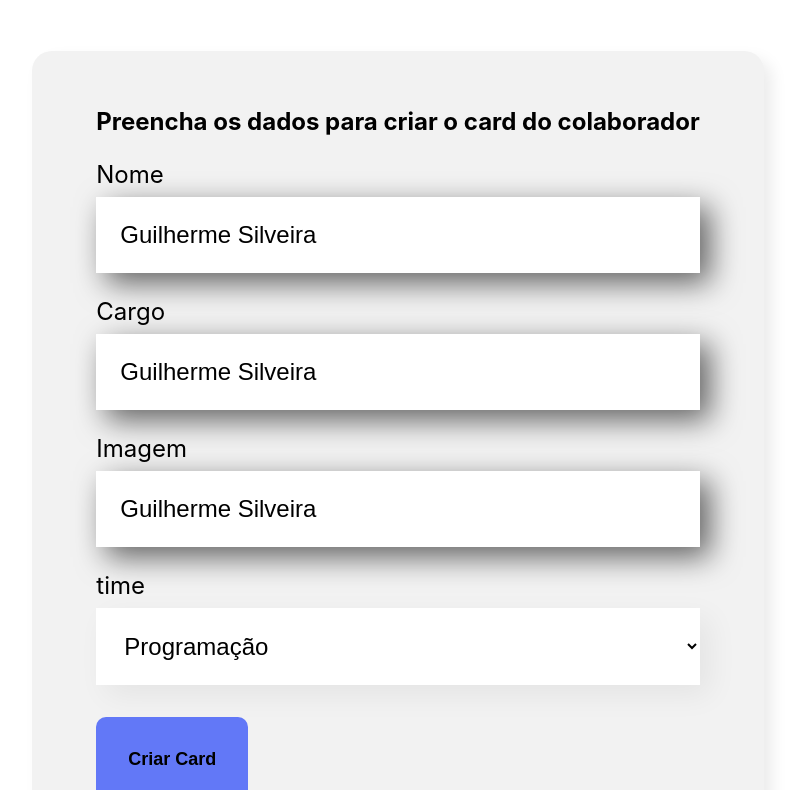
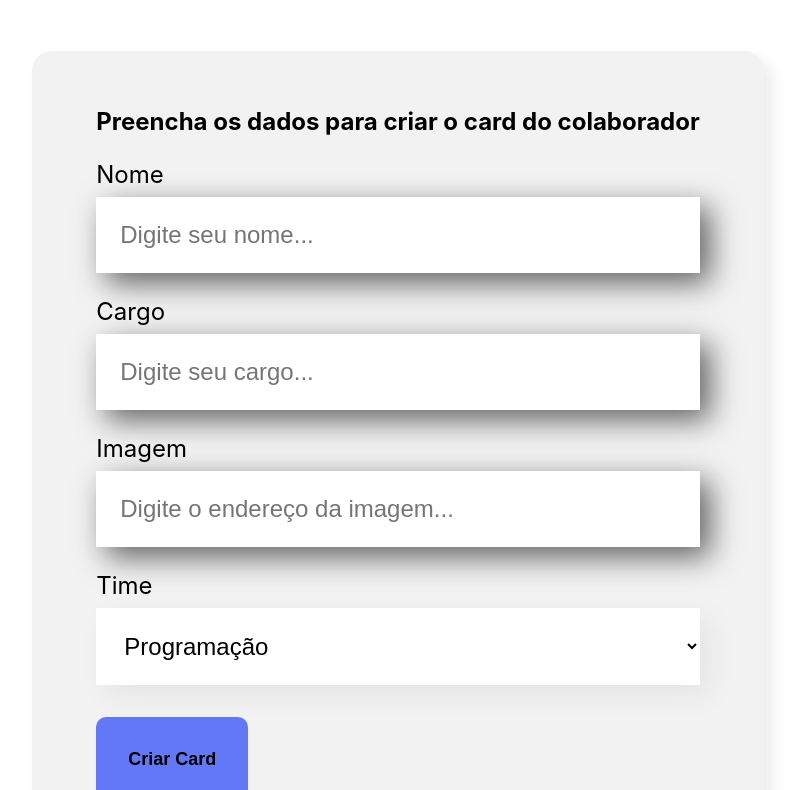
Before and after one commit to Gustavocaris/JavaScript, a React (Create React App) app in the folder organo/: page / in a window 1280 px wide. Shown: the part 527-1317 px from the top of the page, without its empty margins (242-1042 px from the left). Built offline with nearby package versions, Linux system fonts and the light colour scheme.

Commit message:
Encerrando aula dois configurando os campos de input

```diff
--- a/organo/src/App.js
+++ b/organo/src/App.js
@@ -1,13 +1,21 @@
-
+import { useState } from 'react';
 import Banner from './componentes/Banner/Banner';
 import Formulario from './componentes/Formulario';
 
 
 function App() {
+
+  const [colaboradores, setColaboradores] = useState([])
+
+  const aoNovoColaboradorAdicionado = (colaborador) => {
+    console.log(colaborador)
+    setColaboradores([...colaboradores, colaborador])
+  }
+
   return (
     <div className="App">
       <Banner />
-      <Formulario />
+      <Formulario aoColaboradorCadastrado={colaborador => aoNovoColaboradorAdicionado(colaborador)}/>
     </div>
   );
 }
--- a/organo/src/componentes/CampoTexto/index.js
+++ b/organo/src/componentes/CampoTexto/index.js
@@ -5,11 +5,12 @@
 
     const placeholderModificada = `${props.placeholder}...`
 
-    let valor = 'Guilherme Silveira'
+    //let valor = 'Guilherme Silveira'
+
+
 
     const aoDigitado = (evento) => {
-        valor = evento.target.value
-        console.log(valor)
+        props.aoAlterado(evento.target.value)
     }
 
     return (
@@ -17,7 +18,7 @@
             <label>
                 {props.label}
             </label>
-            <input value={valor} onChange={aoDigitado} required={props.obrigatorio} placeholder={props.placeholder}></input>
+            <input value={props.valor} onChange={aoDigitado} required={props.obrigatorio} placeholder={placeholderModificada}/>
 
         </div>
     )
--- a/organo/src/componentes/Formulario/index.js
+++ b/organo/src/componentes/Formulario/index.js
@@ -1,9 +1,10 @@
+import { useState } from 'react'
 import Botao from '../Botao'
 import CampoTexto from '../CampoTexto'
 import ListaSuspensa from '../ListaSuspensa'
 import './Formulario.css'
 
-const Formulario = () => {
+const Formulario = (props) => {
 
     const times = [
         'Programação',
@@ -15,20 +16,53 @@
         'Inovação e Gestão'
     ]
 
+    const [nome, setNome] = useState('')
+    const [cargo, setCargo] = useState('')
+    const [imagem, setImagem] = useState('')
+    const [time, setTime] = useState('')
+
     const aoSalvar = (evento) => {
-        evento.preventDefault() // Previnir que a pagina recarregue
-        console.log('Form foi submetido')
+        evento.preventDefault()
+        props.aoColaboradorCadastrado({
+            nome,
+            cargo,
+            imagem,
+            time
+        })
     }
 
 
     return (
         <section className="formulario">
             <form onSubmit={aoSalvar}>
-                <h2>Preencha os dados para criar o card do colaborador</h2>
-                <CampoTexto obrigatorio={true} label="Nome" placeholder="Digite seu nome" />
-                <CampoTexto obrigatorio={true} label="Cargo" placeholder="Digite seu cargo" />
-                <CampoTexto label="Imagem" placeholder="Digite o endereço da imagem" />
-                <ListaSuspensa obrigatorio={true} label="time" itens={times} />
+            <h2>Preencha os dados para criar o card do colaborador</h2>
+                <CampoTexto
+                    obrigatorio={true}
+                    label="Nome"
+                    placeholder="Digite seu nome"
+                    valor={nome}
+                    aoAlterado={valor => setNome(valor)}
+                />
+                <CampoTexto
+                    obrigatorio={true}
+                    label="Cargo"
+                    placeholder="Digite seu cargo"
+                    valor={cargo}
+                    aoAlterado={valor => setCargo(valor)}
+                />
+                <CampoTexto
+                    label="Imagem"
+                    placeholder="Digite o endereço da imagem"
+                    valor={imagem}
+                    aoAlterado={valor => setImagem(valor)}
+                />
+                <ListaSuspensa
+                    obrigatorio={true}
+                    label="Time"
+                    itens={times}
+                    valor={time}
+                    aoAlterado={valor => setTime(valor)}
+                />
                 <Botao>
                     Criar Card
                 </Botao>
--- a/organo/src/componentes/ListaSuspensa/index.js
+++ b/organo/src/componentes/ListaSuspensa/index.js
@@ -1,12 +1,10 @@
 import './ListaSuspensa.css'
 
 const ListaSuspensa = (props) => {
-    console.log(props.itens)
-
     return (
         <div className='lista-suspensa'>
             <label>{props.label}</label>
-            <select required={props.required}>
+            <select onChange={evento => props.aoAlterado(evento.target.value)} required={props.required} value={props.value}>
                 {props.itens.map(item => {
                     return <option key={item}>{item}</option>
                 })}
```
